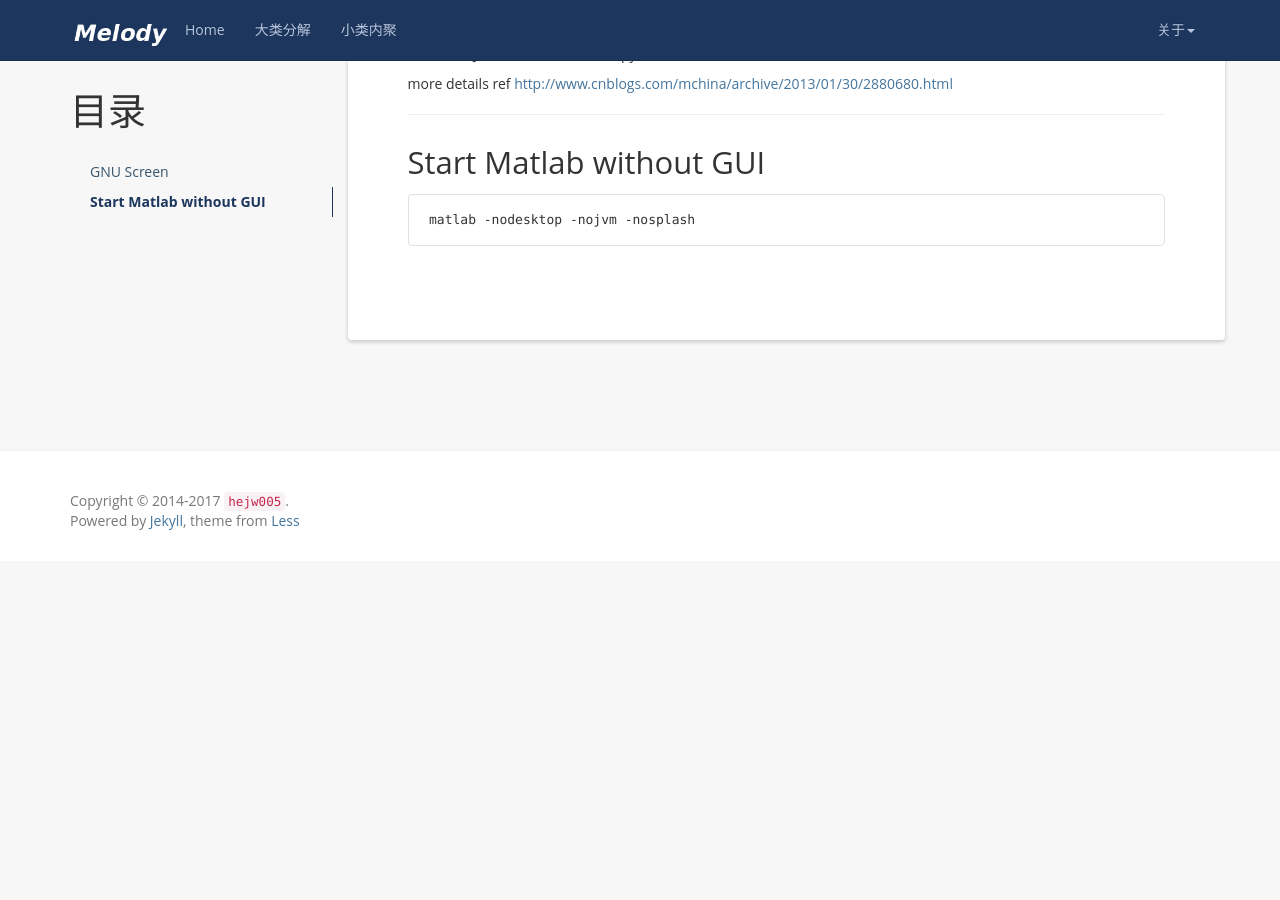
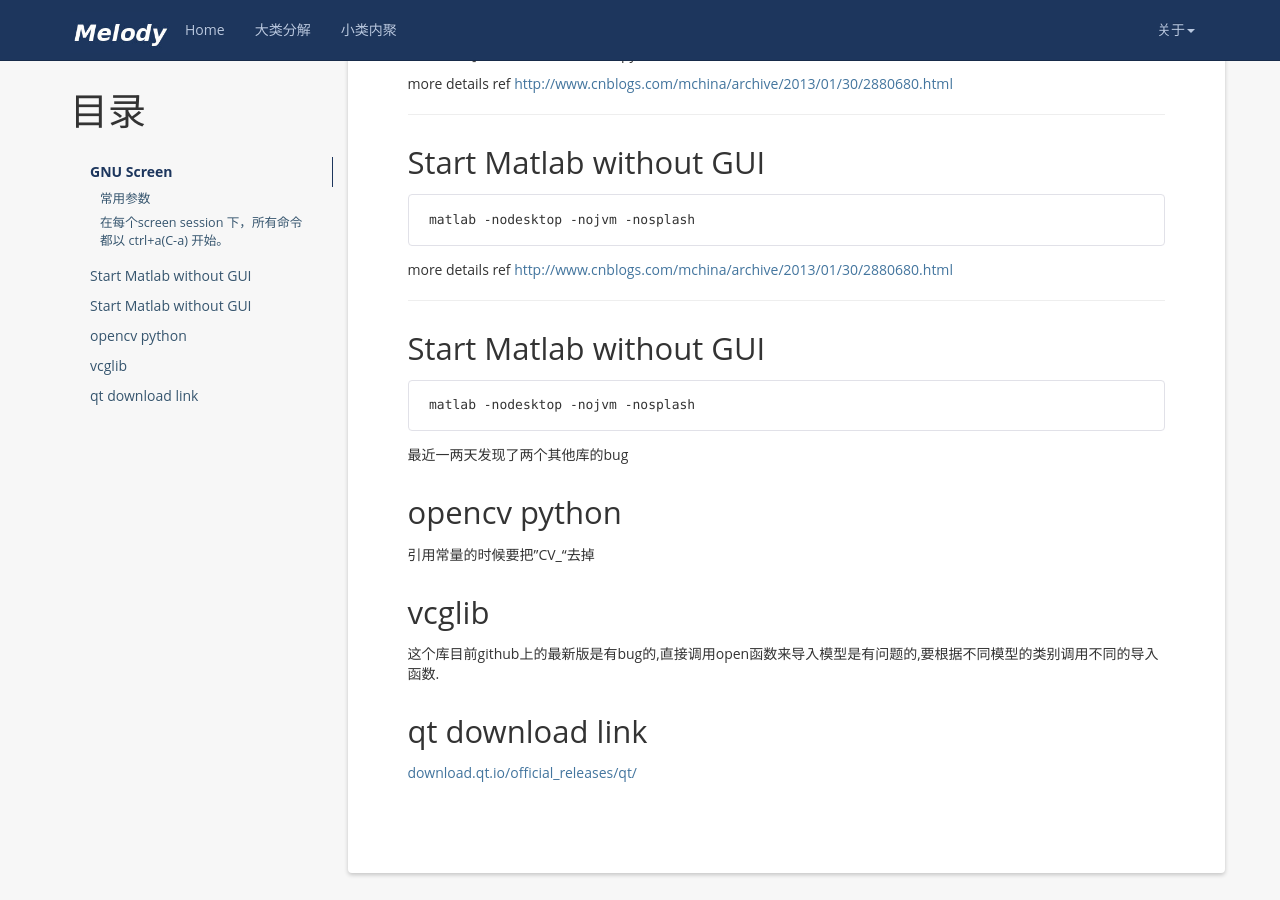
Before and after one commit to h005/h005.github.io, a Jekyll site: the page built from _posts/2017-04-11-Ubuntu Screen and Matlab.md, in a window 1280 px wide and 900 px high, scrolled down 2073 px. Built offline with Jekyll 4.4.1, drawn with Linux system fonts in a browser that asks for light colours; nearby versions of some CDN libraries; comment, search, counter and statistics services are not loaded; before the commit the page ends 2634 px from its top, so only the background shows below that.

Commit message:
add some notes for vcglib and opencv with python as well as the qt download link

````diff
--- a/_posts/2017-04-11-Ubuntu Screen and Matlab.md
+++ b/_posts/2017-04-11-Ubuntu Screen and Matlab.md
@@ -122,3 +122,27 @@
 ```
 matlab -nodesktop -nojvm -nosplash
 ```
+
+more details ref [http://www.cnblogs.com/mchina/archive/2013/01/30/2880680.html](http://www.cnblogs.com/mchina/archive/2013/01/30/2880680.html)
+
+----
+
+## Start Matlab without GUI
+
+```
+matlab -nodesktop -nojvm -nosplash
+```
+
+
+最近一两天发现了两个其他库的bug
+
+## opencv python
+引用常量的时候要把"CV_"去掉
+
+## vcglib
+这个库目前github上的最新版是有bug的,直接调用open函数来导入模型是有问题的,要根据不同模型的类别调用不同的导入函数.
+
+
+## qt download link
+
+[download.qt.io/official_releases/qt/](download.qt.io/official_releases/qt/)
````
